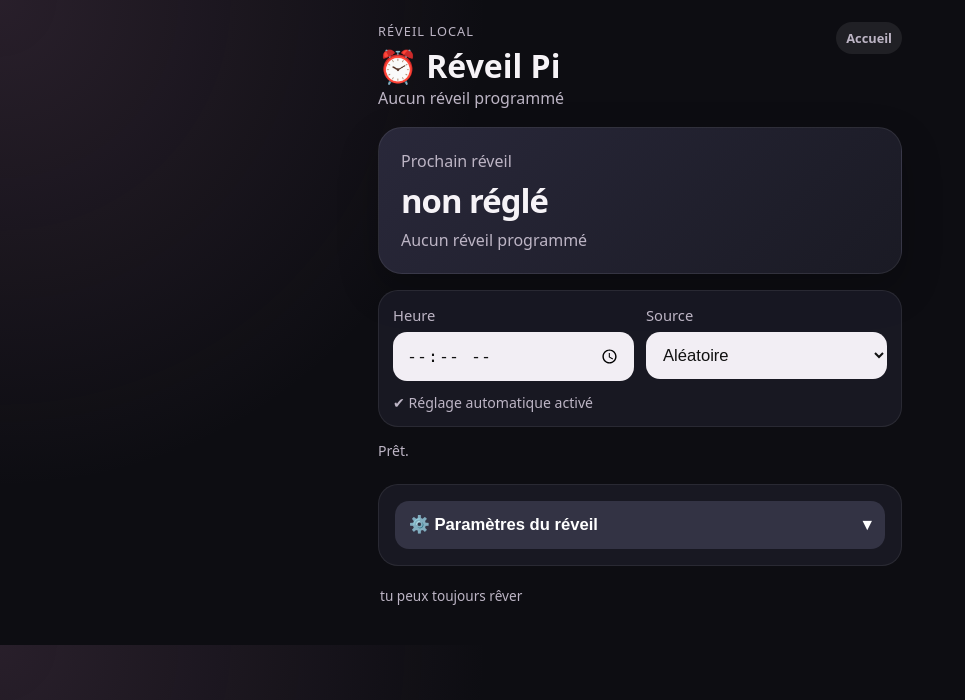
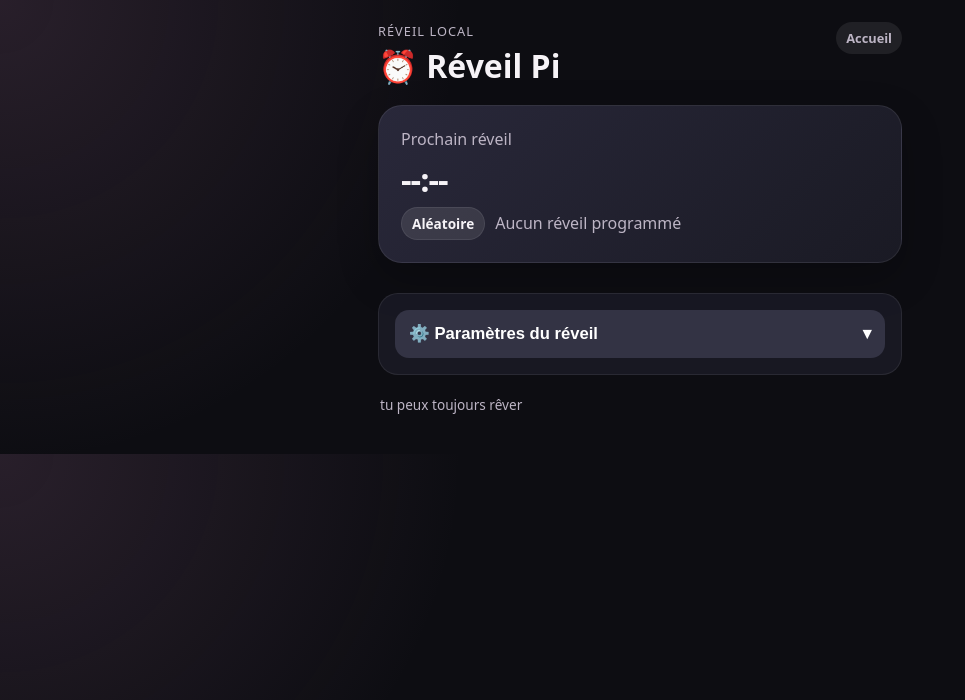
Before and after one commit to kxsb/Reveil_kxsbpi, a Flask app: page /alarm in a window 1280 px wide. Shown: the top 700 px of the page, without its empty margins (0-965 px from the left). Run offline with Flask 3, Linux system fonts and the light colour scheme; parts of the project's set-up code (start-up, migrations or seed data) failed here and were passed over.

Commit message:
Simplify alarm page layout and remove redundant info

```diff
--- a/app/static/style.css
+++ b/app/static/style.css
@@ -578,3 +578,84 @@ footer {
     opacity: 1;
   }
 }
+
+/* =========================================================
+   ALARM INLINE EDITOR
+   ========================================================= */
+
+.alarm-dashboard {
+  cursor: pointer;
+}
+
+.alarm-dashboard.is-editing {
+  background:
+    radial-gradient(circle at top right, rgba(138,95,130,.22), transparent 38%),
+    linear-gradient(135deg, #29283a, #1a1a24);
+}
+
+.alarm-inline-editor {
+  margin-top: 16px;
+  padding-top: 16px;
+  border-top: 1px solid var(--border);
+  cursor: default;
+}
+
+.alarm-inline-editor.hidden {
+  display: none;
+}
+
+.alarm-inline-editor input,
+.alarm-inline-editor select {
+  margin-top: 2px;
+}
+
+.alarm-dashboard-hint {
+  margin-top: 10px;
+  color: var(--muted);
+  font-size: .82rem;
+}
+
+/* =========================================================
+   ALARM SIMPLIFIED LAYOUT
+   ========================================================= */
+
+.alarm-summary-line {
+  display: flex;
+  align-items: center;
+  gap: 10px;
+  flex-wrap: wrap;
+  margin-top: 10px;
+}
+
+.alarm-source-badge {
+  display: inline-flex;
+  align-items: center;
+  padding: 6px 10px;
+  border-radius: 999px;
+  font-size: .85rem;
+  font-weight: 700;
+  background: rgba(255,255,255,.10);
+  color: var(--text);
+  border: 1px solid rgba(255,255,255,.08);
+}
+
+.action-status.hidden {
+  display: none;
+}
+
+.alarm-dashboard .dashboard-time {
+  line-height: 1;
+}
+
+.alarm-dashboard .dashboard-sub {
+  margin: 0;
+}
+
+.alarm-dashboard .dashboard-label {
+  margin-bottom: 14px;
+}
+
+.alarm-dashboard.is-editing #dashboardTime,
+.alarm-dashboard.is-editing .alarm-summary-line {
+  opacity: .72;
+}
--- a/app/templates/alarm.html
+++ b/app/templates/alarm.html
@@ -14,36 +14,26 @@
       <div>
         <p class="eyebrow">Réveil local</p>
         <h1>⏰ Réveil Pi</h1>
-        <p id="heroNextAlarm" class="dashboard-sub">{{ next_alarm }}</p>
+
       </div>
       <a class="pill home-link" href="/">Accueil</a>
     </header>
 
-    <section class="dashboard">
-      <p class="dashboard-label" id="dashboardLabel">Prochain réveil</p>
+    <section id="alarmDashboard" class="dashboard alarm-dashboard">
+      <p class="dashboard-label">Prochain réveil</p>
 
-      <div id="dashboardTime" class="dashboard-time" data-default="{{ current }}">
-        {{ current }}
+      <div id="dashboardTime" class="dashboard-time" data-default="--:--">
+        {{ alarm_time if alarm_time else "--:--" }}
       </div>
 
-      <p id="dashboardSub" class="dashboard-sub" data-default="{{ next_alarm }}">
+      <div class="alarm-summary-line">
+        <span id="alarmSourceBadge" class="alarm-source-badge">{{ alarm_mode }}</span>
+        <span id="dashboardSub" class="dashboard-sub" data-default="{{ next_alarm }}">
           {{ next_alarm }}
-      </p>
-
-      <div id="liveWaveform" class="live-waveform hidden" aria-hidden="true">
-        <i></i><i></i><i></i><i></i><i></i>
+        </span>
       </div>
 
-      <div id="fadeGraph" class="fade-graph hidden">
-        <svg viewBox="0 0 100 60">
-          <path id="fadeCurvePath"></path>
-          <circle id="fadeDot" r="3"></circle>
-        </svg>
-        <p id="fadeGraphLabel"></p>
-      </div>
-    </section>
-
-    <section class="card compact-card">
+      <div id="alarmInlineEditor" class="alarm-inline-editor hidden">
         <div class="field-row">
           <div>
             <label>Heure</label>
@@ -60,11 +50,23 @@
           </div>
         </div>
 
-      <p id="saveStatus" class="small status-line">✔ Réglage automatique activé</p>
+        <p id="saveStatus" class="small status-line">Réglage automatique activé</p>
+      </div>
+
+      <div id="liveWaveform" class="live-waveform hidden" aria-hidden="true">
+        <i></i><i></i><i></i><i></i><i></i>
+      </div>
+
+      <div id="fadeGraph" class="fade-graph hidden">
+        <svg viewBox="0 0 100 60">
+          <path id="fadeCurvePath"></path>
+          <circle id="fadeDot" r="3"></circle>
+        </svg>
+        <p id="fadeGraphLabel"></p>
+      </div>
     </section>
-
 <section class="actions">
-      <p id="actionStatus" class="small action-status">Prêt.</p>
+      <p id="actionStatus" class="small action-status hidden">Prêt.</p>
 
 
 
```
Also changed, not shown: app/static/app.js (+88 -2 lines). Lines whose indentation alone changed are shown as unchanged.
